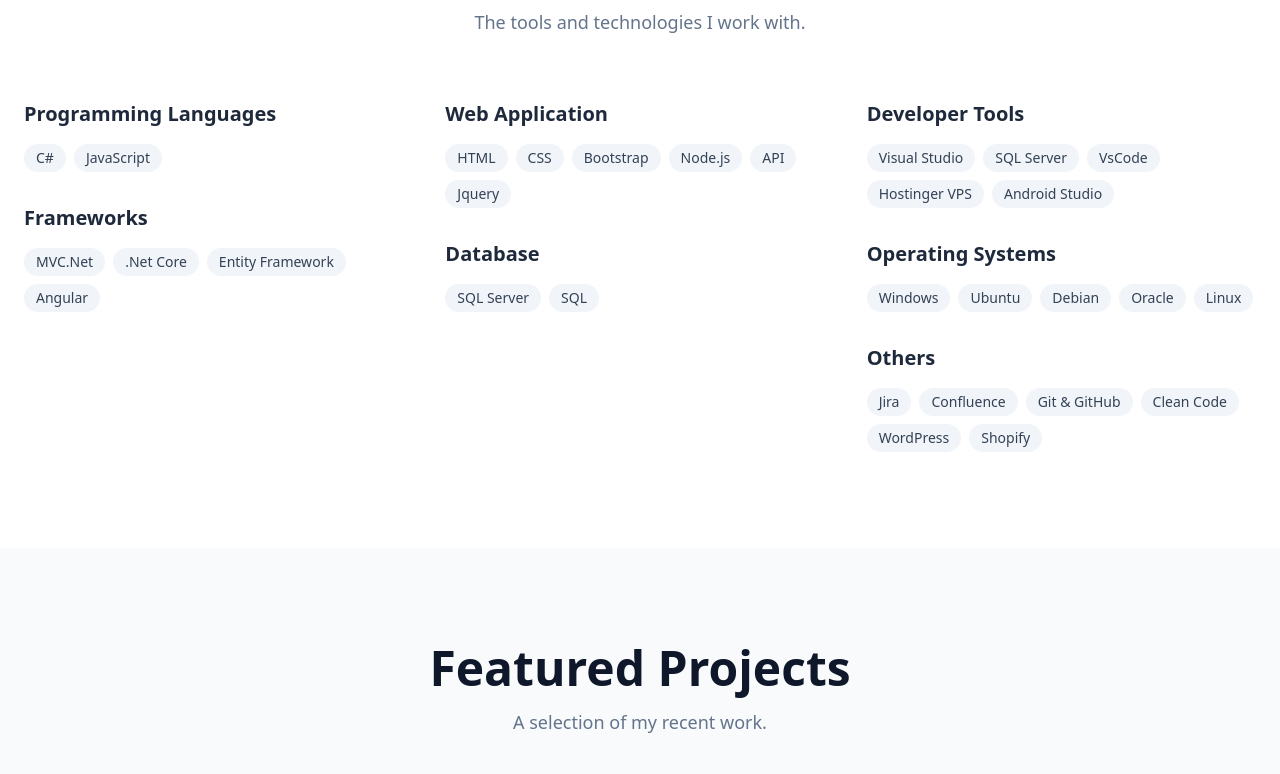
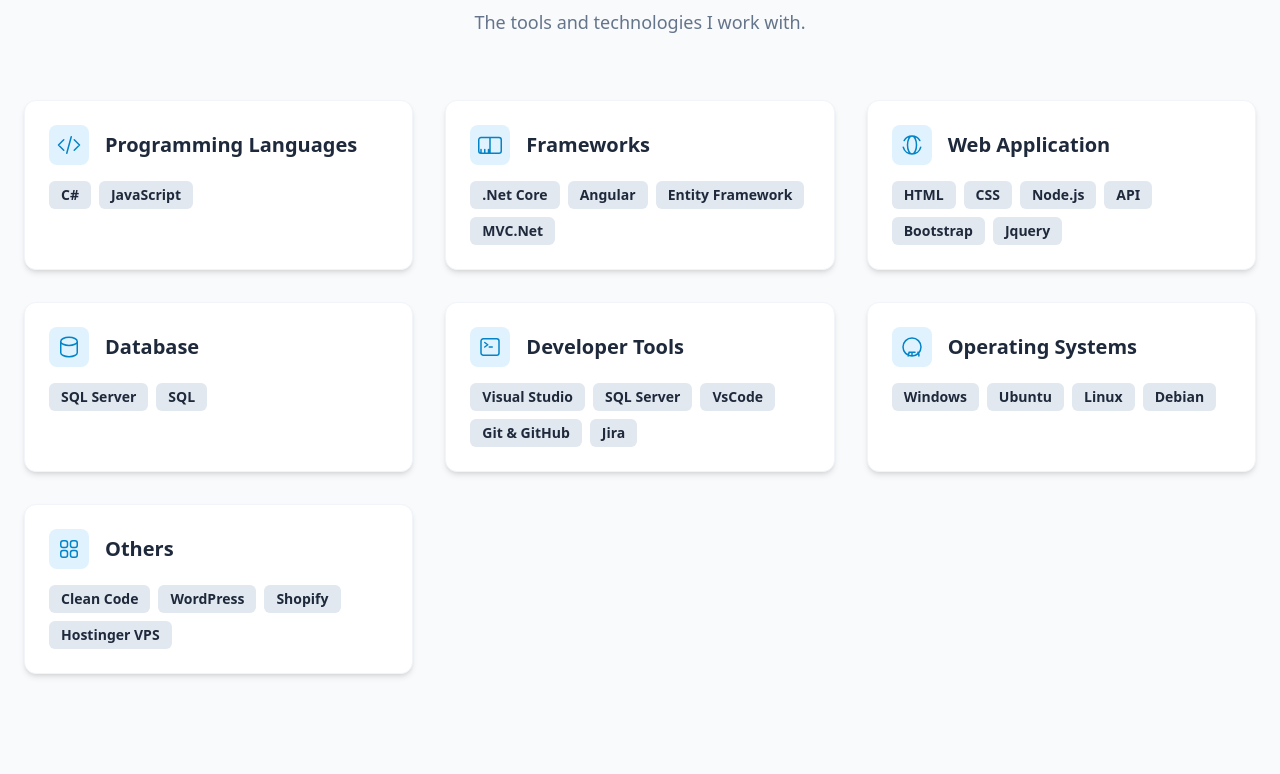
Before and after one commit to masumKazibd/masumkazi-portfolio, an Angular app: page / in a window 1280 px wide. Shown: the part 1726-2500 px from the top of the page. Built offline with nearby package versions, Linux system fonts and the light colour scheme.

Commit message:
update skills section design

```diff
--- a/src/app/components/skills/skills.component.html
+++ b/src/app/components/skills/skills.component.html
@@ -1,41 +1,31 @@
-<section id="skills" class="py-24 bg-white">
+<section id="skills" class="py-24 bg-slate-50">
   <div class="container mx-auto px-6">
     <div class="text-center mb-16">
       <h2 class="text-4xl lg:text-5xl font-bold text-slate-900">Technical Expertise</h2>
       <p class="text-lg text-slate-500 mt-4">The tools and technologies I work with.</p>
     </div>
 
-        <div class="grid grid-cols-1 md:grid-cols-2 lg:grid-cols-3 gap-8">
-          <div class="space-y-8">
-            <div *ngFor="let category of skillCategories.slice(0, 2)">
-              <h3 class="text-xl font-semibold text-slate-800 mb-4">{{ category.title }}</h3>
+    <div class="grid grid-cols-1 sm:grid-cols-2 lg:grid-cols-3 gap-8">
+
+      <div *ngFor="let category of skillCategories; let i = index"
+        class="bg-white p-6 rounded-xl shadow-md border border-slate-100 hover:shadow-xl hover:-translate-y-1 transition-all duration-300">
+
+        <div class="flex items-center gap-4 mb-4">
+          <div class="bg-sky-100 p-2 rounded-lg">
+            <svg [innerHTML]="getIcon(i)" class="w-6 h-6 text-sky-600" fill="none" viewBox="0 0 24 24"
+              stroke-width="1.5" stroke="currentColor"></svg>
+          </div>
+          <h3 class="text-xl font-bold text-slate-800">{{ category.title }}</h3>
+        </div>
+
         <div class="flex flex-wrap gap-2">
-                <span *ngFor="let skill of category.skills" class="bg-slate-100 text-slate-700 text-sm font-medium px-3 py-1 rounded-full">
+          <span *ngFor="let skill of category.skills"
+            class="bg-slate-200 text-slate-800 text-sm font-semibold px-3 py-1 rounded-md">
             {{ skill }}
           </span>
         </div>
       </div>
-          </div>
-          <div class="space-y-8">
-             <div *ngFor="let category of skillCategories.slice(2, 4)">
-              <h3 class="text-xl font-semibold text-slate-800 mb-4">{{ category.title }}</h3>
-              <div class="flex flex-wrap gap-2">
-                <span *ngFor="let skill of category.skills" class="bg-slate-100 text-slate-700 text-sm font-medium px-3 py-1 rounded-full">
-                  {{ skill }}
-                </span>
-              </div>
-            </div>
-          </div>
-          <div class="space-y-8">
-             <div *ngFor="let category of skillCategories.slice(4, 7)">
-              <h3 class="text-xl font-semibold text-slate-800 mb-4">{{ category.title }}</h3>
-              <div class="flex flex-wrap gap-2">
-                <span *ngFor="let skill of category.skills" class="bg-slate-100 text-slate-700 text-sm font-medium px-3 py-1 rounded-full">
-                  {{ skill }}
-                </span>
-              </div>
-            </div>
-          </div>
+
     </div>
   </div>
 </section>
--- a/src/app/components/skills/skills.component.ts
+++ b/src/app/components/skills/skills.component.ts
@@ -1,5 +1,6 @@
 import { CommonModule } from '@angular/common';
-import { Component } from '@angular/core';
+import { Component, inject } from '@angular/core';
+import { DomSanitizer, SafeHtml } from '@angular/platform-browser';
 
 @Component({
   selector: 'app-skills',
@@ -11,11 +12,34 @@
 export class SkillsComponent {
 skillCategories = [
     { title: 'Programming Languages', skills: ['C#', 'JavaScript'] },
-    { title: 'Frameworks', skills: ['MVC.Net', '.Net Core', 'Entity Framework', 'Angular'] },
-    { title: 'Web Application', skills: ['HTML', 'CSS', 'Bootstrap', 'Node.js', 'API', 'Jquery'] },
+    { title: 'Frameworks', skills: ['.Net Core', 'Angular', 'Entity Framework', 'MVC.Net'] },
+    { title: 'Web Application', skills: ['HTML', 'CSS', 'Node.js', 'API', 'Bootstrap', 'Jquery'] },
     { title: 'Database', skills: ['SQL Server', 'SQL'] },
-    { title: 'Developer Tools', skills: ['Visual Studio', 'SQL Server', 'VsCode', 'Hostinger VPS', 'Android Studio'] },
-    { title: 'Operating Systems', skills: ['Windows', 'Ubuntu', 'Debian', 'Oracle', 'Linux'] },
-    { title: 'Others', skills: ['Jira', 'Confluence', 'Git & GitHub', 'Clean Code', 'WordPress', 'Shopify'] }
+    { title: 'Developer Tools', skills: ['Visual Studio', 'SQL Server', 'VsCode', 'Git & GitHub', 'Jira'] },
+    { title: 'Operating Systems', skills: ['Windows', 'Ubuntu', 'Linux', 'Debian'] },
+    { title: 'Others', skills: ['Clean Code', 'WordPress', 'Shopify', 'Hostinger VPS'] }
   ];
+
+  // This function provides a unique SVG path for each icon
+  icons = [
+    // Languages
+    `<path stroke-linecap="round" stroke-linejoin="round" d="M17.25 6.75 22.5 12l-5.25 5.25m-10.5 0L1.5 12l5.25-5.25m7.5-3-4.5 16.5" />`,
+    // Frameworks
+    `<path stroke-linecap="round" stroke-linejoin="round" d="M6 20.25h12m-7.5-3.75v3.75m-3.75-3.75v3.75m-3.75-3.75v3.75m9-15v15M3 20.25a2.25 2.25 0 0 1-2.25-2.25V6.75A2.25 2.25 0 0 1 3 4.5h18a2.25 2.25 0 0 1 2.25 2.25v11.25a2.25 2.25 0 0 1-2.25 2.25H3Z" />`,
+    // Web Application
+    `<path stroke-linecap="round" stroke-linejoin="round" d="M12 21a9.004 9.004 0 0 0 8.716-6.747M12 21a9.004 9.004 0 0 1-8.716-6.747M12 21c2.485 0 4.5-4.03 4.5-9S14.485 3 12 3m0 18c-2.485 0-4.5-4.03-4.5-9S9.515 3 12 3m0 0a8.997 8.997 0 0 1 7.843 4.582M12 3a8.997 8.997 0 0 0-7.843 4.582" />`,
+    // Database
+    `<path stroke-linecap="round" stroke-linejoin="round" d="M20.25 6.375c0 2.278-3.694 4.125-8.25 4.125S3.75 8.653 3.75 6.375m16.5 0c0-2.278-3.694-4.125-8.25-4.125S3.75 4.097 3.75 6.375m16.5 0v11.25c0 2.278-3.694 4.125-8.25 4.125s-8.25-1.847-8.25-4.125V6.375" />`,
+    // Dev Tools
+    `<path stroke-linecap="round" stroke-linejoin="round" d="M6.75 7.5l3 2.25-3 2.25m4.5 0h3m-9 8.25h13.5A2.25 2.25 0 0 0 21 18V6a2.25 2.25 0 0 0-2.25-2.25H5.25A2.25 2.25 0 0 0 3 6v12a2.25 2.25 0 0 0 2.25 2.25Z" />`,
+    // OS
+    `<path stroke-linecap="round" stroke-linejoin="round" d="M9 17.25v1.007a3 3 0 0 1-.375 .5-1.037 1.037 0 0 0-.5.879V21M9 17.25h6M18 17.25v1.007a3 3 0 0 0 .375.5c.155.154.34.296.5.421v1.812M12 17.25v3.75M21 12a9 9 0 1 1-18 0 9 9 0 0 1 18 0Z" />`,
+    // Others
+    `<path stroke-linecap="round" stroke-linejoin="round" d="M3.75 6A2.25 2.25 0 0 1 6 3.75h2.25A2.25 2.25 0 0 1 10.5 6v2.25a2.25 2.25 0 0 1-2.25 2.25H6a2.25 2.25 0 0 1-2.25-2.25V6ZM3.75 15.75A2.25 2.25 0 0 1 6 13.5h2.25a2.25 2.25 0 0 1 2.25 2.25V18a2.25 2.25 0 0 1-2.25 2.25H6A2.25 2.25 0 0 1 3.75 18v-2.25ZM13.5 6a2.25 2.25 0 0 1 2.25-2.25H18A2.25 2.25 0 0 1 20.25 6v2.25A2.25 2.25 0 0 1 18 10.5h-2.25a2.25 2.25 0 0 1-2.25-2.25V6ZM13.5 15.75a2.25 2.25 0 0 1 2.25-2.25H18a2.25 2.25 0 0 1 2.25 2.25V18A2.25 2.25 0 0 1 18 20.25h-2.25A2.25 2.25 0 0 1 13.5 18v-2.25Z" />`
+  ];
+  constructor(private sanitizer:  DomSanitizer){}
+  getIcon(index: number): SafeHtml {
+    const iconSvg = this.icons[index] || this.icons[0];
+    return this.sanitizer.bypassSecurityTrustHtml(iconSvg);
+  }
 }
```
Lines whose indentation alone changed are shown as unchanged.
